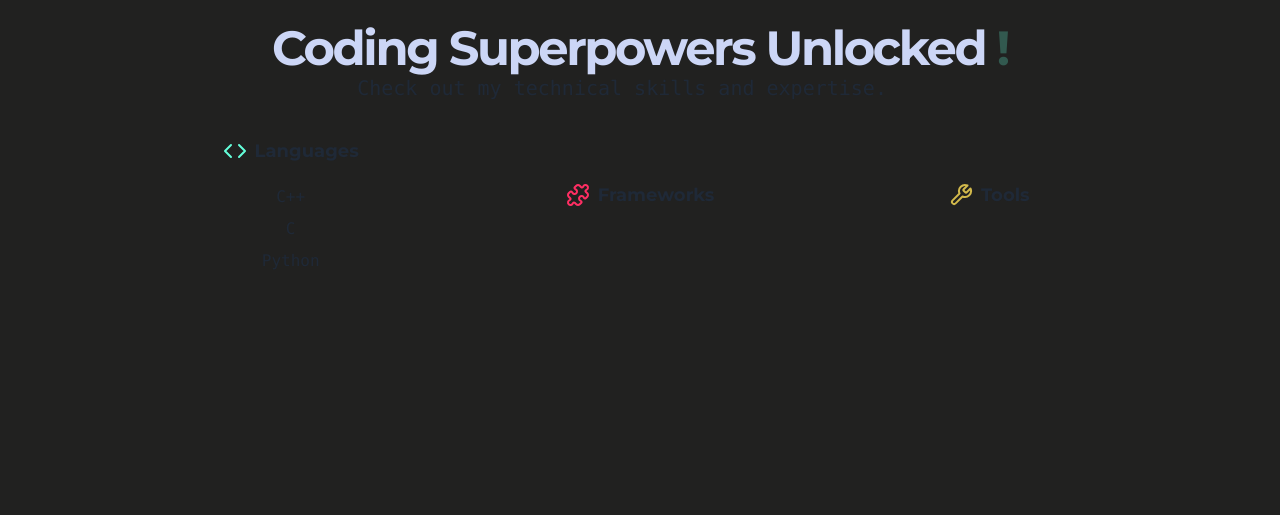
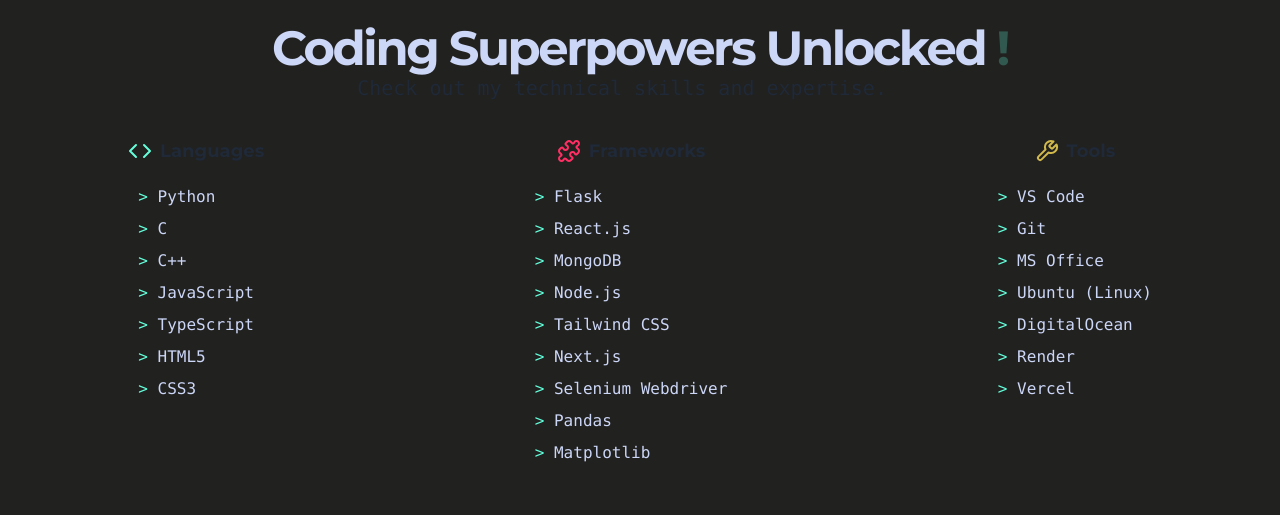
Before and after one commit to avyuktsoni0731/ReactPortfolio, a Next.js app: page / in a window 1280 px wide. Shown: the part 1700-2215 px from the top of the page. Built offline with nearby package versions, Linux system fonts and the light colour scheme.

Commit message:
Update Skills.jsx

```diff
--- a/components/Skills.jsx
+++ b/components/Skills.jsx
@@ -21,7 +21,8 @@
               </p>
             </Reveal>
           </div>
-          <div className="grid w-full max-w-5xl grid-cols-1 gap-6 sm:grid-cols-2 md:grid-cols-3">
+          {/* <div className="grid w-full max-w-5xl grid-cols-1 gap-6 sm:grid-cols-2 md:grid-cols-3"> */}
+          <div className="flex flex-col items-center md:flex-row md:items-start justify-between w-full max-w-5xl gap-6">
             <div className="flex flex-col items-center justify-center space-y-4">
               <Reveal>
                 <div className="flex items-center space-x-2">
@@ -31,12 +32,28 @@
                   </h3>
                 </div>
               </Reveal>
-              <div className="font-mono text-md flex flex-col items-center justify-center gap-2">
-                <p>C++</p>
-                <p>C</p>
-                <p>Python</p>
-                <p></p>
-                <p></p>
+              <div className="font-mono text-md flex flex-col justify-center gap-2">
+                <p className="text-[#ccd6f6]">
+                  <span className="text-webGreen">&gt;</span> Python
+                </p>
+                <p className="text-[#ccd6f6]">
+                  <span className="text-webGreen">&gt;</span> C
+                </p>
+                <p className="text-[#ccd6f6]">
+                  <span className="text-webGreen">&gt;</span> C++
+                </p>
+                <p className="text-[#ccd6f6]">
+                  <span className="text-webGreen">&gt;</span> JavaScript
+                </p>
+                <p className="text-[#ccd6f6]">
+                  <span className="text-webGreen">&gt;</span> TypeScript
+                </p>
+                <p className="text-[#ccd6f6]">
+                  <span className="text-webGreen">&gt;</span> HTML5
+                </p>
+                <p className="text-[#ccd6f6]">
+                  <span className="text-webGreen">&gt;</span> CSS3
+                </p>
               </div>
             </div>
             <div className="flex flex-col items-center justify-center space-y-4">
@@ -48,11 +65,34 @@
                   </h3>
                 </div>
               </Reveal>
-              <div className="grid grid-cols-2 gap-4">
-                <div />
-                <div />
-                <div />
-                <div />
+              <div className="font-mono text-md flex flex-col justify-center gap-2">
+                <p className="text-[#ccd6f6]">
+                  <span className="text-webGreen">&gt;</span> Flask
+                </p>
+                <p className="text-[#ccd6f6]">
+                  <span className="text-webGreen">&gt;</span> React.js
+                </p>
+                <p className="text-[#ccd6f6]">
+                  <span className="text-webGreen">&gt;</span> MongoDB
+                </p>
+                <p className="text-[#ccd6f6]">
+                  <span className="text-webGreen">&gt;</span> Node.js
+                </p>
+                <p className="text-[#ccd6f6]">
+                  <span className="text-webGreen">&gt;</span> Tailwind CSS
+                </p>
+                <p className="text-[#ccd6f6]">
+                  <span className="text-webGreen">&gt;</span> Next.js
+                </p>
+                <p className="text-[#ccd6f6]">
+                  <span className="text-webGreen">&gt;</span> Selenium Webdriver
+                </p>
+                <p className="text-[#ccd6f6]">
+                  <span className="text-webGreen">&gt;</span> Pandas
+                </p>
+                <p className="text-[#ccd6f6]">
+                  <span className="text-webGreen">&gt;</span> Matplotlib
+                </p>
               </div>
             </div>
             <div className="flex flex-col items-center justify-center space-y-4">
@@ -62,11 +102,28 @@
                   <h3 className="font-Montserrat text-lg font-bold">Tools</h3>
                 </div>
               </Reveal>
-              <div className="grid grid-cols-2 gap-4">
-                <div />
-                <div />
-                <div />
-                <div />
+              <div className="font-mono text-md flex flex-col justify-center gap-2">
+                <p className="text-[#ccd6f6]">
+                  <span className="text-webGreen">&gt;</span> VS Code
+                </p>
+                <p className="text-[#ccd6f6]">
+                  <span className="text-webGreen">&gt;</span> Git
+                </p>
+                <p className="text-[#ccd6f6]">
+                  <span className="text-webGreen">&gt;</span> MS Office
+                </p>
+                <p className="text-[#ccd6f6]">
+                  <span className="text-webGreen">&gt;</span> Ubuntu {"(Linux)"}
+                </p>
+                <p className="text-[#ccd6f6]">
+                  <span className="text-webGreen">&gt;</span> DigitalOcean
+                </p>
+                <p className="text-[#ccd6f6]">
+                  <span className="text-webGreen">&gt;</span> Render
+                </p>
+                <p className="text-[#ccd6f6]">
+                  <span className="text-webGreen">&gt;</span> Vercel
+                </p>
               </div>
             </div>
           </div>
```
